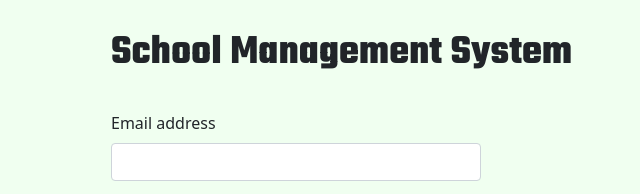
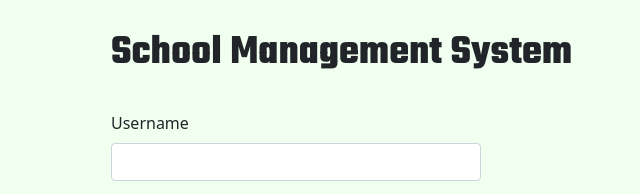
Before and after one commit to Lami-munira/schoolmanagement, a plain HTML site: page index.html in a window 1280 px wide. Shown: the part 130-324 px from the top of the page, 629-1269 px from the left. Drawn offline with nearby package versions, Linux system fonts and the light colour scheme.

Commit message:
A little tweak

```diff
--- a/index.html
+++ b/index.html
@@ -21,7 +21,7 @@
                 <h1>School Management System</h1>
                 <form class="credentials">
                     <div class="mb-3">
-                      <label for="exampleInputEmail1" class="form-label">Email address</label>
+                      <label for="exampleInputEmail1" class="form-label">Username</label>
                       <input type="email" class="form-control" id="exampleInputEmail1" aria-describedby="emailHelp">
                     </div>
                     <div class="mb-3">
```
